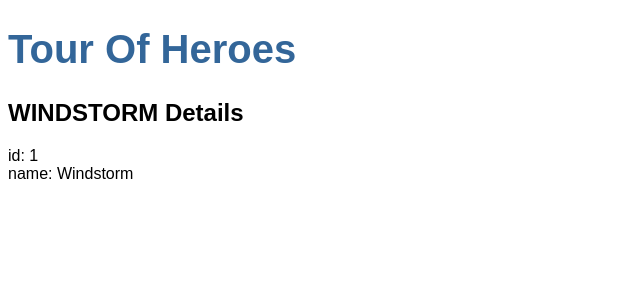
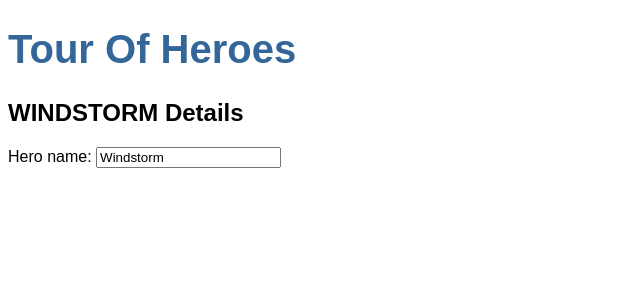
Before and after one commit to HichamGuessab/Tour_Of_Heroes, an Angular app: page / in a window 1280 px wide. Shown: the top 300 px of the page, without its empty margins (0-640 px from the left). Built offline with nearby package versions, Linux system fonts and the light colour scheme.

Commit message:
Edit the Hero and AppModule

```diff
--- a/src/app/app.module.ts
+++ b/src/app/app.module.ts
@@ -3,6 +3,8 @@
 
 import { AppComponent } from './app.component';
 import { HeroesComponent } from './heroes/heroes.component';
+
+import { FormsModule } from '@angular/forms'; // <-- NgModel lives here
 
 @NgModule({
   declarations: [
@@ -10,7 +12,8 @@
     HeroesComponent
   ],
   imports: [
-    BrowserModule
+    BrowserModule,
+    FormsModule
   ],
   providers: [],
   bootstrap: [AppComponent]
--- a/src/app/heroes/heroes.component.html
+++ b/src/app/heroes/heroes.component.html
@@ -1,3 +1,5 @@
 <h2>{{hero.name | uppercase}} Details</h2>
-<div><span>id: </span>{{hero.id}}</div>
-<div><span>name: </span>{{hero.name}}</div>
+<div>
+    <label for="name">Hero name: </label>
+    <input id="name" [(ngModel)]="hero.name" placeholder="name">
+</div>
```
